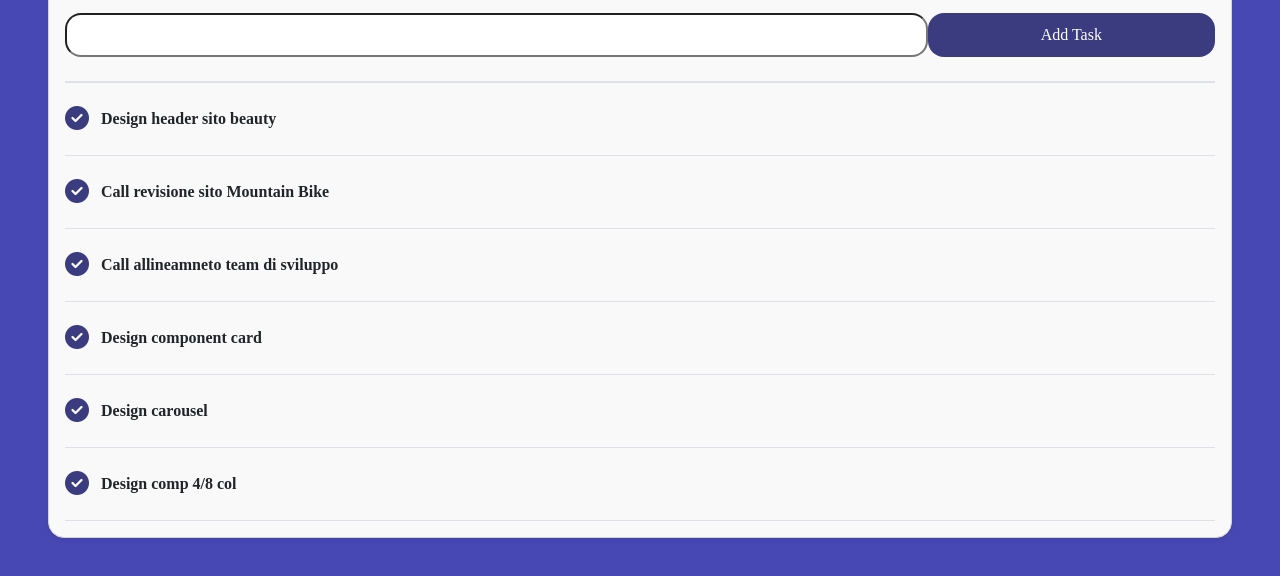
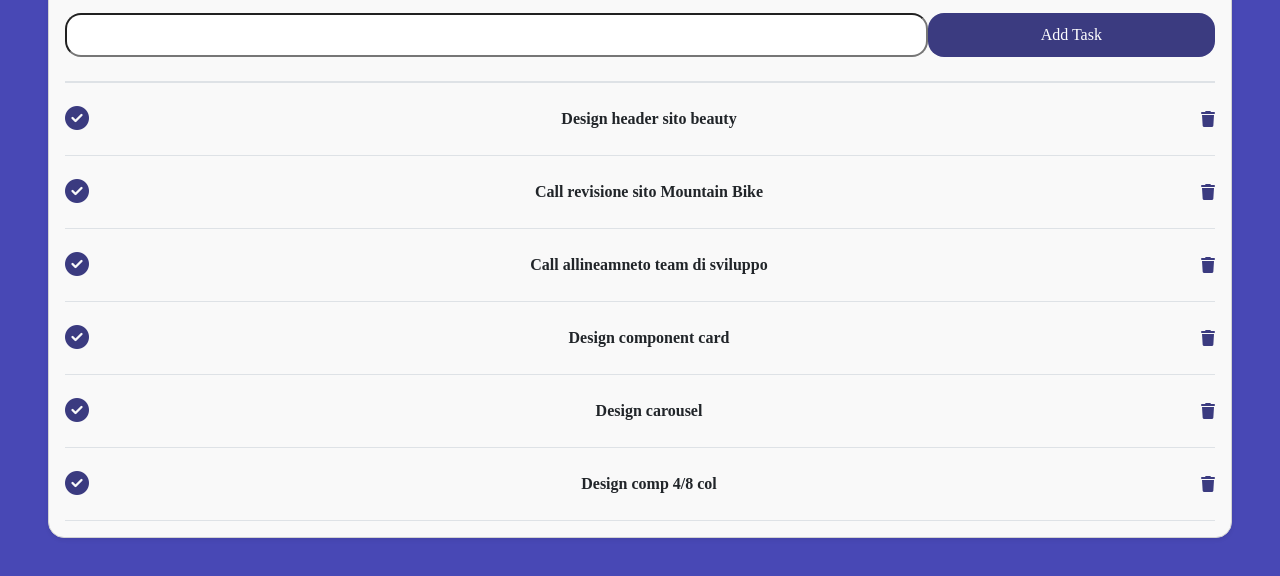
Before and after one commit to edoardorizzo/vue-todolist, a plain HTML site: page index.html in a window 1280 px wide. Shown: the part 102-678 px from the top of the page. Drawn offline with nearby package versions, Linux system fonts and the light colour scheme.

Commit message:
remove tasks on click thrash icon

```diff
--- a/assets/app.js
+++ b/assets/app.js
@@ -44,5 +44,8 @@ createApp({
         this.tasks[index].done = true;
         event.target.classList.toggle('line-through');
     },
+    deleteTask(){
+        this.tasks.shift()
+    },
   }
 }).mount('#app')
--- a/assets/style.css
+++ b/assets/style.css
@@ -22,6 +22,10 @@ h3{
     color: rgb(59, 59, 128);
 }
 
+.fa-trash{
+    color: rgb(59, 59, 128);
+}
+
 .line-through{
     text-decoration: line-through;
 }
--- a/index.html
+++ b/index.html
@@ -27,7 +27,7 @@
                     <div class="border border-bottom mt-4"></div>
                     <div class="todo_list">
                         <ul class="list-unstyled">
-                            <li class="fw-semibold border-bottom pt-4 pb-4" v-for="(task, index) in tasks" @click="taskDone(index, $event)"><i class="fa-solid fa-circle-check fa-xl" :key="index"></i> {{ task.text }}</li>
+                            <li class="fw-semibold border-bottom pt-4 pb-4 d-flex justify-content-between align-items-center" v-for="(task, index) in tasks" @click="taskDone(index, $event)"><i class="fa-solid fa-circle-check fa-xl" :key="index"></i> {{ task.text }} <i class="fa-solid fa-trash" @click="deleteTask"></i></li>
                         </ul>
                     </div>
                 </div>
```
